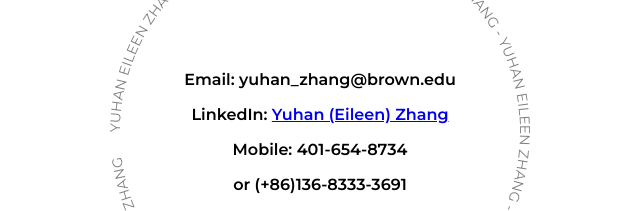
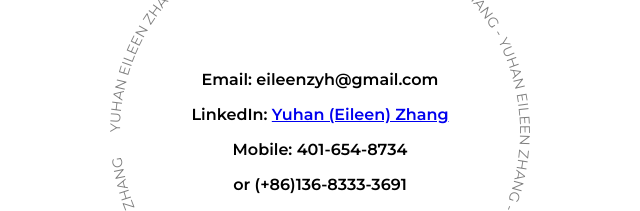
Before and after one commit to eileenzyh/portfolio, a plain HTML site: page contact.html in a window 1280 px wide. Shown: the part 268-479 px from the top of the page, 320-960 px from the left. Drawn offline with Linux system fonts and the light colour scheme.

Commit message:
Update contact.html

```diff
--- a/contact.html
+++ b/contact.html
@@ -42,7 +42,7 @@
 	</div>
 
 	<div class="contact_content">
-		<h4><b>Email: yuhan_zhang@brown.edu</b></h4>
+		<h4><b>Email: eileenzyh@gmail.com</b></h4>
 		<h4><b>LinkedIn: <a href="https://www.linkedin.com/in/yuhan-zhang-75a975168/">Yuhan (Eileen) Zhang</a></b></h4>
 		<h4><b>Mobile: 401-654-8734</b></h4>
 		<h4><b>or (+86)136-8333-3691</b></h4>
```
